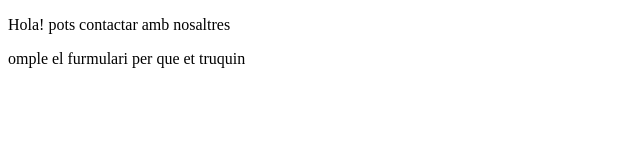
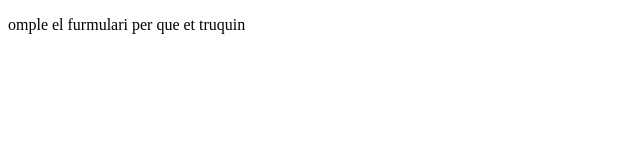
Before and after one commit to yaninakun/primeraweb, a plain HTML site: page contacte.html in a window 1280 px wide. Shown: the whole page, without its empty margins (0-640 px from the left). Drawn offline with Linux system fonts and the light colour scheme.

Commit message:
contacte.html amb una fila menys
contacte.html amb una fila menys de hola! pots contactar amb nosaltres.

```diff
--- a/contacte.html
+++ b/contacte.html
@@ -5,7 +5,6 @@
 <title>hola-contacta</title>
 </head>
 <body>
-<p>Hola! pots contactar amb nosaltres</p>
 <p>omple el furmulari per que et truquin</p>
 </body>
 </html>
```
